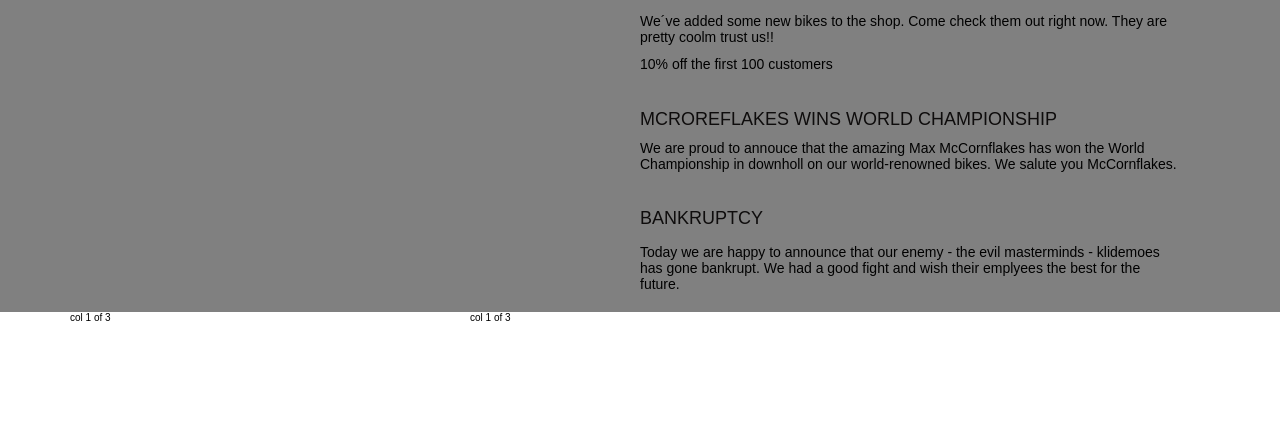
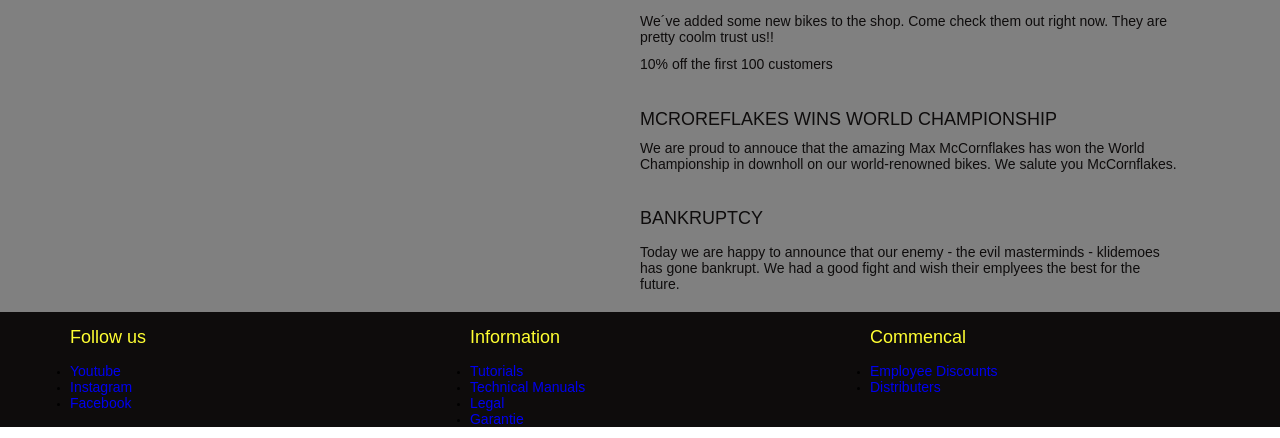
Before and after one commit to matt2256/Commerical_Bikes-Pr-veEksamensOpgave, a website: page index.html in a window 1280 px wide. Shown: the part 362-800 px from the top of the page. Drawn offline with Linux system fonts and the light colour scheme.

Commit message:
fixing the sass for the paragraphs, add the markup for the footer and beginning the style it

```diff
--- a/index.html
+++ b/index.html
@@ -20,14 +20,34 @@
       </div>
       <div class="navigation__buttom">
         <ul class="navigation__buttom--list-left">
-          <li class="navigation__buttom--list-item"><a href="#" class="navigation__buttom__link heading-quad">Bikes</a></li>
-          <li class="navigation__buttom--list-item"><a href="#" class="navigation__buttom__link heading-quad">Ride alpha</a></li>
-          <li class="navigation__buttom--list-item"><a href="#" class="navigation__buttom__link heading-quad">Equipment</a></li>
-          <li class="navigation__buttom--list-item"><a href="#" class="navigation__buttom__link heading-quad">Componenrs</a></li>
+          <li class="navigation__buttom--list-item">
+            <a href="#" class="navigation__buttom__link heading-quad">Bikes</a>
+          </li>
+          <li class="navigation__buttom--list-item">
+            <a href="#" class="navigation__buttom__link heading-quad"
+              >Ride alpha</a
+            >
+          </li>
+          <li class="navigation__buttom--list-item">
+            <a href="#" class="navigation__buttom__link heading-quad"
+              >Equipment</a
+            >
+          </li>
+          <li class="navigation__buttom--list-item">
+            <a href="#" class="navigation__buttom__link heading-quad"
+              >Componenrs</a
+            >
+          </li>
         </ul>
         <ul class="navigation__buttom--list-right">
-          <li class="navigation__buttom--list-item"><a href="#" class="navigation__buttom__link heading-quad">Blog</a></li>
-          <li class="navigation__buttom--list-item"><a href="#" class="navigation__buttom__link heading-quad">Community</a></li>
+          <li class="navigation__buttom--list-item">
+            <a href="#" class="navigation__buttom__link heading-quad">Blog</a>
+          </li>
+          <li class="navigation__buttom--list-item">
+            <a href="#" class="navigation__buttom__link heading-quad"
+              >Community</a
+            >
+          </li>
         </ul>
       </div>
     </nav>
@@ -152,12 +172,12 @@
               >
                 New bikes in the shop
               </h3>
-              <p class="section-information-about--paragraph paragraph">
+              <p class="section-information-about--paragraph paragraph--black">
                 We´ve added some new bikes to the shop. Come check them out
                 right now. They are pretty coolm trust us!!
               </p>
               <br />
-              <p class="section-information-about--paragraph paragraph">
+              <p class="section-information-about--paragraph paragraph--black">
                 10% off the first 100 customers
               </p>
             </div>
@@ -167,7 +187,7 @@
               >
                 Mcroreflakes wins world championship
               </h3>
-              <p class="section-information-about--paragraph paragraph">
+              <p class="section-information-about--paragraph paragraph--black">
                 We are proud to annouce that the amazing Max McCornflakes has
                 won the World Championship in downholl on our world-renowned
                 bikes. We salute you McCornflakes.
@@ -179,7 +199,7 @@
               >
                 Bankruptcy
               </h3>
-              <p class="section-information-about--paragraph paragraph">
+              <p class="section-information-about--paragraph paragraph--black">
                 Today we are happy to announce that our enemy - the evil
                 masterminds - klidemoes has gone bankrupt. We had a good fight
                 and wish their emplyees the best for the future.
@@ -192,13 +212,58 @@
     <footer class="footer">
       <div class="row">
         <div class="col-1-of-3">
-
+          <h4
+            class="heading-quad--yellow u-margin-top-small u-margin-buttom-small"
+          >
+            Follow us
+          </h4>
+          <ul class="footer__list">
+            <li class="footer__item">
+              <a href="#" class="footer__link paragraph">Youtube</a>
+            </li>
+            <li class="footer__item">
+              <a href="#" class="footer__link paragraph">Instagram</a>
+            </li>
+            <li class="footer__item">
+              <a href="#" class="footer__link paragraph">Facebook</a>
+            </li>
+          </ul>
         </div>
         <div class="col-1-of-3">
-                      col 1 of 3
+          <h4
+            class="heading-quad--yellow u-margin-top-small u-margin-buttom-small"
+          >
+            Information
+          </h4>
+          <ul class="footer__list">
+            <li class="footer__item">
+              <a href="#" class="footer__link paragraph">Tutorials</a>
+            </li>
+            <li class="footer__item">
+              <a href="#" class="footer__link paragraph">Technical Manuals</a>
+            </li>
+            <li class="footer__item">
+              <a href="#" class="footer__link paragraph">Legal</a>
+            </li>
+            <li class="footer__item">
+              <a href="#" class="footer__link paragraph">Garantie</a>
+            </li>
+          </ul>
         </div>
         <div class="col-1-of-3">
-                      col 1 of 3
+          <h4
+            class="heading-quad--yellow u-margin-top-small u-margin-buttom-small"
+          >
+            Commencal
+          </h4>
+          <ul class="footer__list">
+            <li class="footer__item">
+              <a href="#" class="footer__link paragraph">Employee Discounts</a>
+            </li>
+            <li class="footer__item">
+              <a href="#" class="footer__link paragraph">Distributers</a>
+            </li>
+          </ul>
         </div>
       </div>
     </footer>
--- a/sass/base/_typography.scss
+++ b/sass/base/_typography.scss
@@ -33,6 +33,10 @@ body {
 
 .heading-quad {
   backface-visibility: hidden;
+  color: $color-black;
+  display: block;
+  font-size: 1.8rem;
+  white-space: nowrap;
 
   &--main {
     color: $color-text;
@@ -41,14 +45,28 @@ body {
     white-space: nowrap;
   }
 
-    color: $color-black;
+  &--yellow {
+    color: $color-primary;
     display: block;
     font-size: 1.8rem;
     white-space: nowrap;
-
+    font-weight: 100;
+  }
 }
 
 .paragraph {
   font-size: $default-font-size;
   line-break: auto;
+
+  &--grey {
+    color: $color-text;
+    font-size: $default-font-size;
+  line-break: auto;
+  }
+
+  &--black {
+    color: $color-black;
+    font-size: $default-font-size;
+  line-break: auto;
+  }
 }
--- a/sass/layout/_footer.scss
+++ b/sass/layout/_footer.scss
@@ -0,0 +1,13 @@
+.footer {
+    background-color: $color-black;
+
+
+    &__list {
+
+    }
+
+    &__link {
+        text-decoration: none;
+        text-align: center;
+    }
+}
--- a/sass/layout/_logobox.scss
+++ /dev/null
@@ -1,14 +0,0 @@
-.logobox {
-    background-color: $color-black;
-        display: flex;
-        width: 100%;
-        height: 200rem;
-
-    &__photo {
-        justify-content: center;
-        max-width: 100%;
-        display: block;
-        margin-left: auto;
-        margin-right: auto;
-    }
-}
```
Also changed, not shown: css/style.css, sass/main.scss (line endings or trailing spaces). Lines whose indentation alone changed are shown as unchanged.
